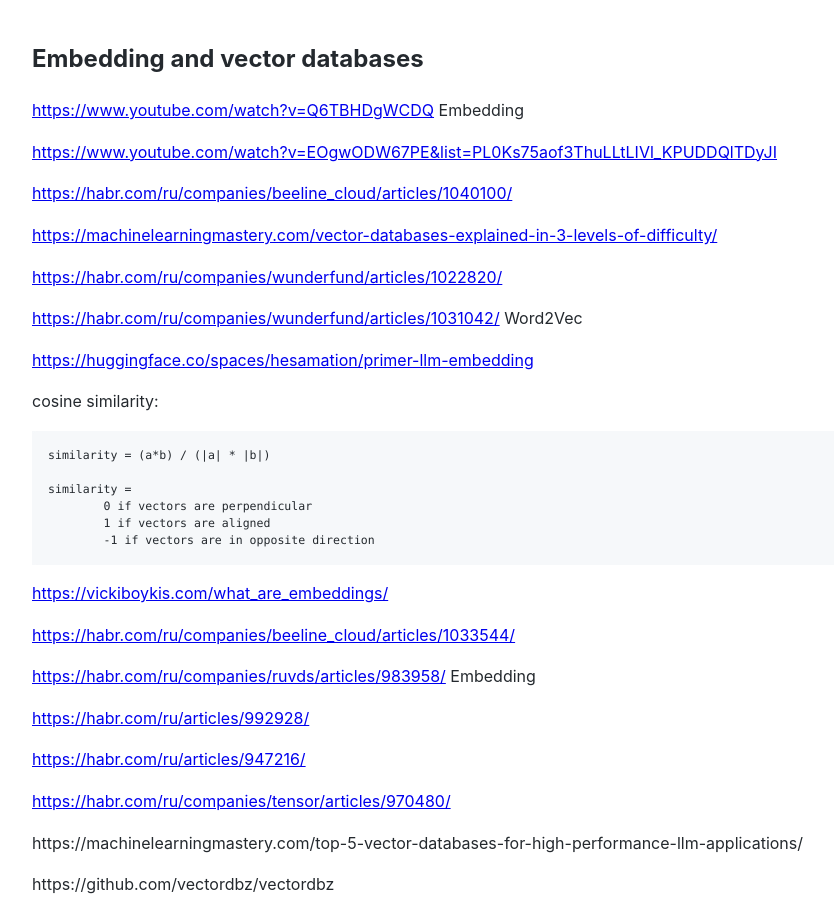
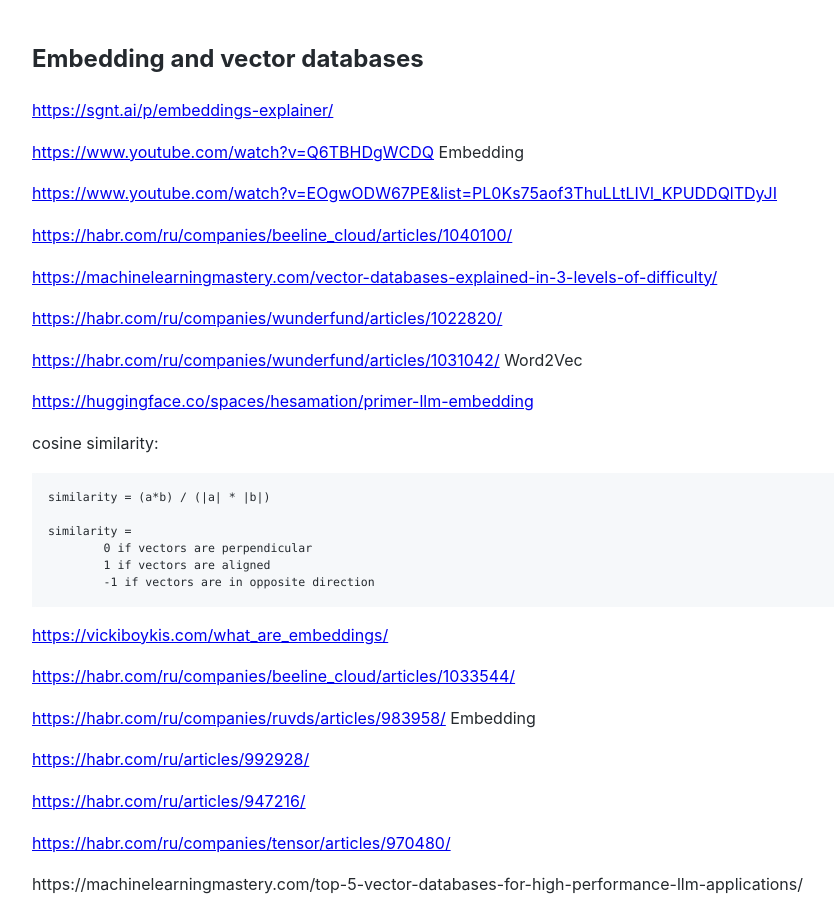
Before and after one commit to Michael-Lubinsky/michael-lubinsky.github.com, a Jekyll site: the page built from vector_db/vector_db.md, in a window 1280 px wide and 900 px high. Shown: the whole window, without its empty margins (158-992 px from the left). Built offline with Jekyll 4.4.1, drawn with Linux system fonts in a browser that asks for light colours; our own code applies the rules of GitHub Pages for plain Markdown files.

Commit message:
Update vector_db.md

```diff
--- a/vector_db/vector_db.md
+++ b/vector_db/vector_db.md
@@ -1,4 +1,6 @@
 ## Embedding and vector databases
+
+<https://sgnt.ai/p/embeddings-explainer/>
 
 <https://www.youtube.com/watch?v=Q6TBHDgWCDQ> Embedding
 
```
